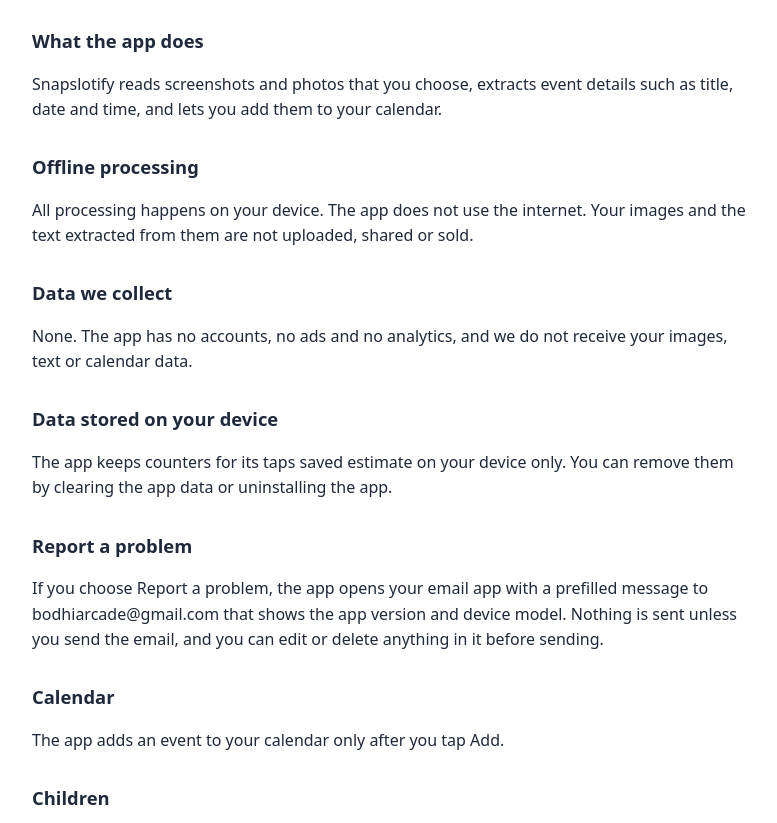
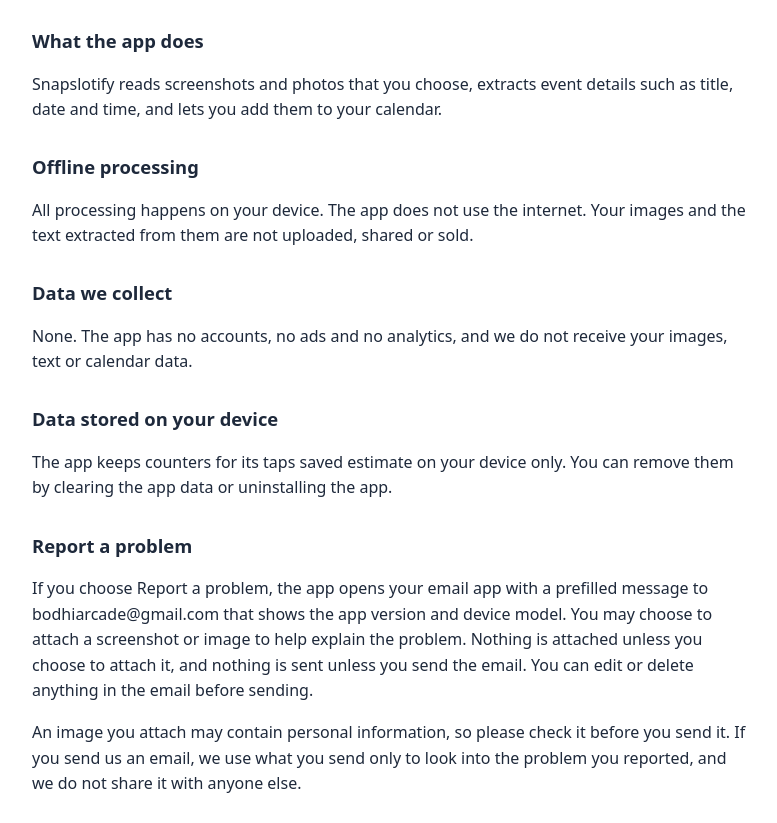
Before and after one commit to Gauthamas/snapslotify-privacy, a plain HTML site: page index.html in a window 1280 px wide. Shown: the part 128-951 px from the top of the page, without its empty margins (248-1025 px from the left). Drawn offline with Linux system fonts and the light colour scheme.

Commit message:
Enhance 'Report a problem' instructions
Updated the 'Report a problem' section to include information about attaching images and privacy considerations.

```diff
--- a/index.html
+++ b/index.html
@@ -27,7 +27,8 @@ h1{font-size:1.6rem} h2{font-size:1.15rem;margin-top:1.6em}
 <p>The app keeps counters for its taps saved estimate on your device only. You can remove them by clearing the app data or uninstalling the app.</p>
 
 <h2>Report a problem</h2>
-<p>If you choose Report a problem, the app opens your email app with a prefilled message to bodhiarcade@gmail.com that shows the app version and device model. Nothing is sent unless you send the email, and you can edit or delete anything in it before sending.</p>
+<p>If you choose Report a problem, the app opens your email app with a prefilled message to bodhiarcade@gmail.com that shows the app version and device model. You may choose to attach a screenshot or image to help explain the problem. Nothing is attached unless you choose to attach it, and nothing is sent unless you send the email. You can edit or delete anything in the email before sending.</p>
+<p>An image you attach may contain personal information, so please check it before you send it. If you send us an email, we use what you send only to look into the problem you reported, and we do not share it with anyone else.</p>
 
 <h2>Calendar</h2>
 <p>The app adds an event to your calendar only after you tap Add.</p>
```
